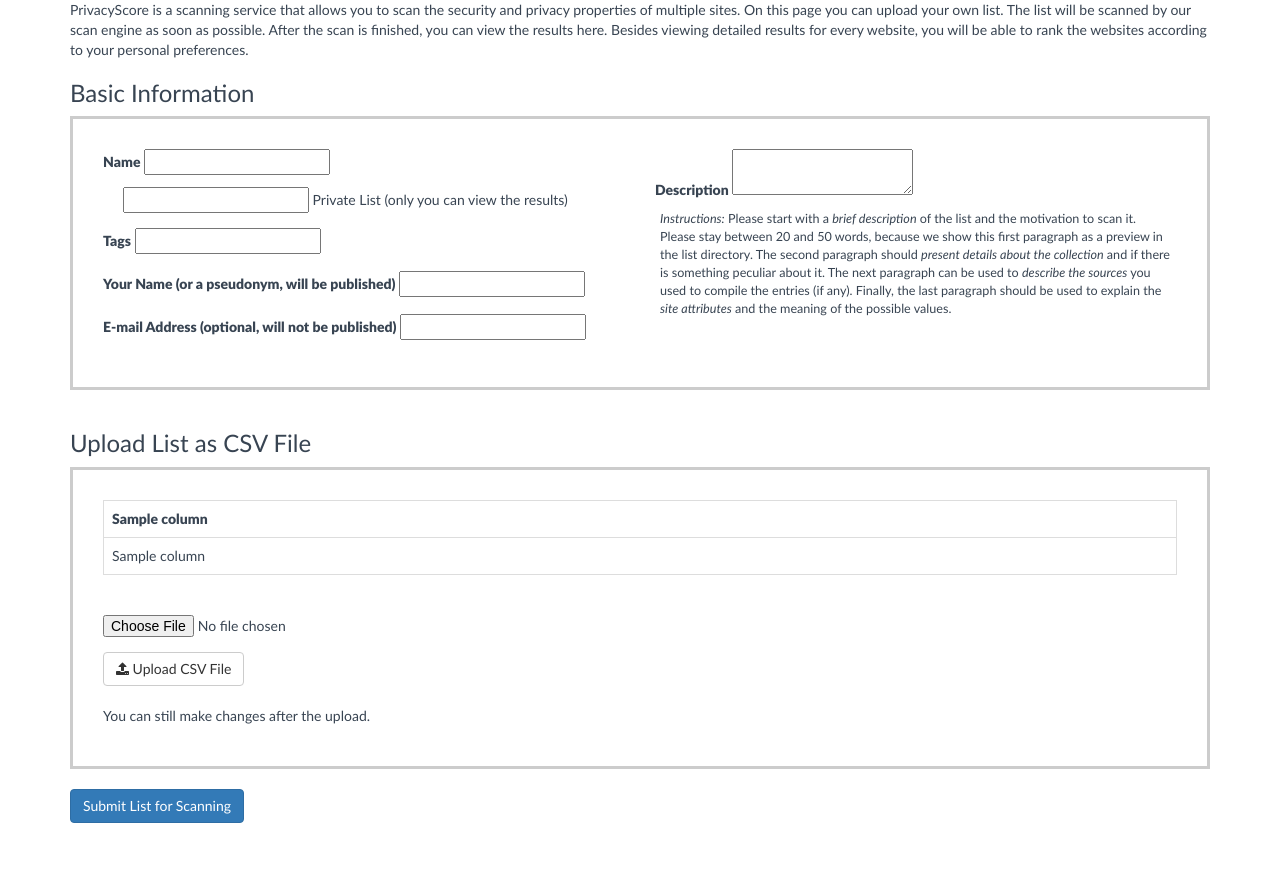
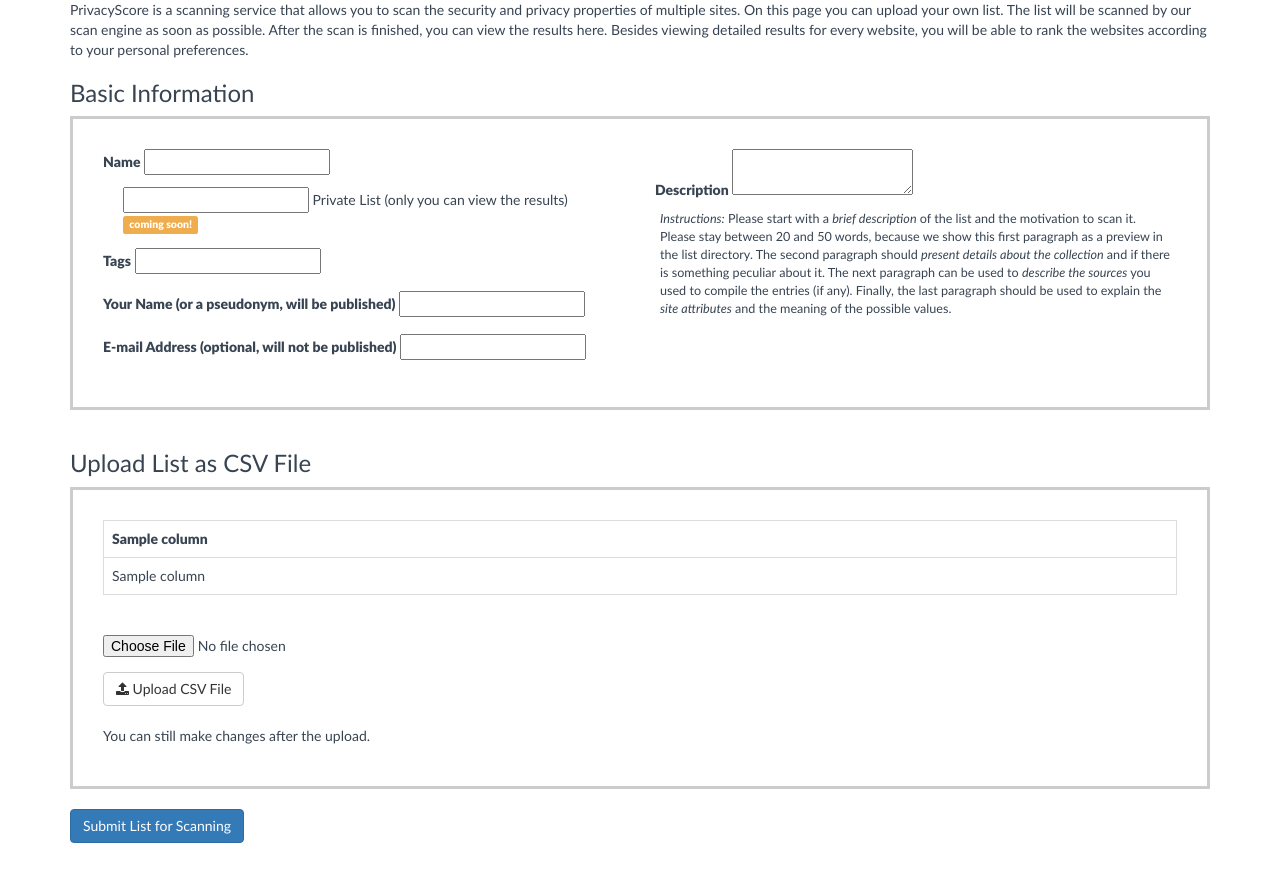
Before and after one commit to PrivacyScore/PrivacyScore, a Django app: template privacyscore/frontend/templates/frontend/list.html in a window 1280 px wide. Shown: the part 148-1031 px from the top of the page. Run offline with Django 3.2, Linux system fonts and the light colour scheme; the template is opened without the code that fills it: most values are stand-ins (such as "Sample title", 1, 10 or a date in 2020); form fields are guessed from the names that the template uses; some libraries are stand-ins or nearby versions; some web fonts are replaced.

Commit message:
No private lists at the moment; form field set to disabled

```diff
--- a/privacyscore/frontend/templates/frontend/list.html
+++ b/privacyscore/frontend/templates/frontend/list.html
@@ -29,7 +29,7 @@
                     {% render_field scan_list_form.name class+="form-control" placeholder="German Sites About Unicorns" %}
                     <div class="checkbox">
                         <label>
-                            {% render_field scan_list_form.private %} {% trans "Private List (only you can view the results)" %}
+                            {% render_field scan_list_form.private|append_attr:"disabled:disabled" %} {% trans 'Private List (only you can view the results) <span class="label label-warning">coming soon!</span>' %}
                         </label>
                     </div>
                 </div>
```
